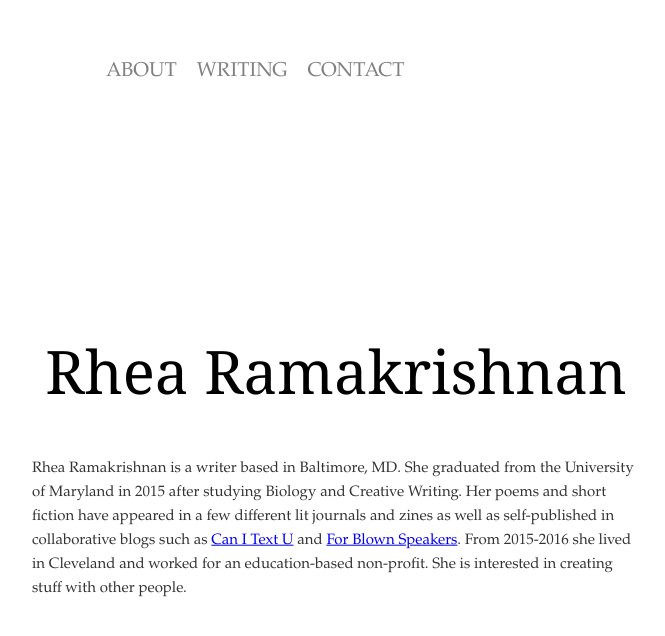
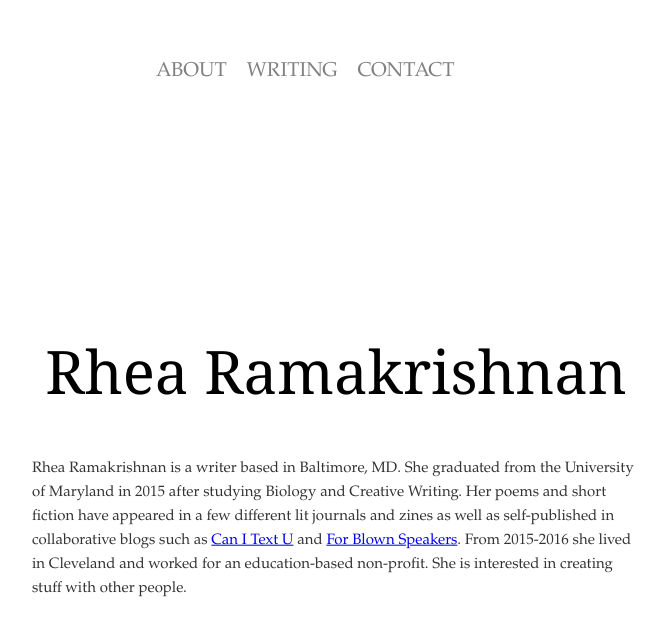
Before and after one commit to reram/reram.github.io, a Jekyll site: the page built from index.html, in a window 1280 px wide. Shown: the top 636 px of the page, without its empty margins (304-969 px from the left). Built offline with Jekyll 4.4.1, drawn with Linux system fonts in a browser that asks for light colours.

Commit message:
Update page.html

```diff
--- a/_layouts/page.html
+++ b/_layouts/page.html
@@ -38,7 +38,7 @@
     top: 50px;
     width: 100%;
     position: fixed;
-    left: 400px;
+    left: 450px;
     font: 400 20px/1.6 'Ledger', Garamond, Georgia, serif;
 }
 
```
